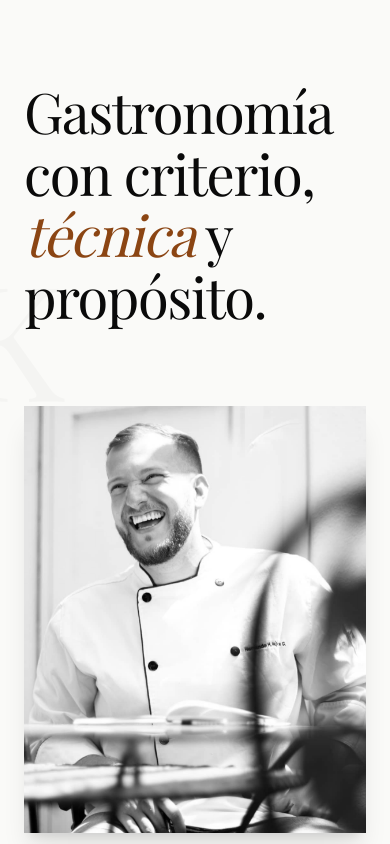
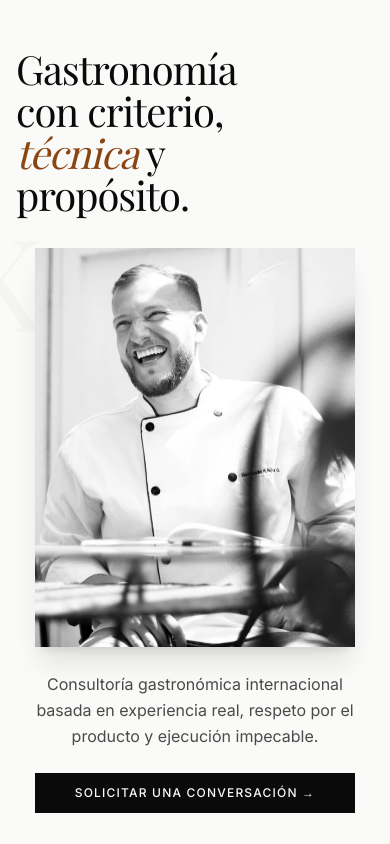
Before and after one commit to alediez2048/Chef-Consulting, a React (Vite) app: page / in a window 390 px wide. Shown: the top 844 px of the page. Built offline with nearby package versions, Linux system fonts and the light colour scheme; a web font is replaced by a local one.

Commit message:
Fix Hero typography breaking and improve responsiveness

```diff
--- a/src/components/Hero.jsx
+++ b/src/components/Hero.jsx
@@ -4,15 +4,15 @@ import bioImage from '../assets/bio-pic-image.png'
 
 function Hero() {
     return (
-        <section className="min-h-screen flex items-center px-6 md:px-12 lg:px-20 bg-cream relative overflow-hidden pt-20 md:pt-0">
+        <section className="min-h-screen flex items-center px-4 sm:px-6 md:px-12 lg:px-20 py-12 md:py-0 bg-cream relative overflow-hidden">
             {/* Background typography */}
-            <div className="absolute top-1/4 -left-10 md:-left-20 text-[10rem] md:text-[20rem] font-serif text-deep-black opacity-[0.02] leading-none pointer-events-none select-none">
+            <div className="absolute top-1/4 -left-10 md:-left-20 text-[8rem] md:text-[20rem] font-serif text-deep-black opacity-[0.02] leading-none pointer-events-none select-none">
                 K
             </div>
 
             {/* Grid Layout */}
             <motion.div
-                className="max-w-7xl w-full relative z-10 grid md:grid-cols-12 gap-y-12 md:gap-x-16 items-center"
+                className="max-w-7xl w-full mx-auto relative z-10 grid grid-cols-1 md:grid-cols-12 gap-8 md:gap-x-12 lg:gap-x-16 items-center"
                 initial={{ opacity: 0 }}
                 animate={{ opacity: 1 }}
                 transition={{ duration: 1, ease: [0.22, 1, 0.36, 1] }}
@@ -20,12 +20,12 @@ function Hero() {
                 {/* Left Column: Headline */}
                 <div className="md:col-span-7 relative z-20">
                     <motion.h1
-                        className="text-[3.5rem] md:text-[clamp(3rem,9vw,11rem)] font-serif text-deep-black leading-[1.1] md:leading-[0.9] mb-8 md:mb-0 tracking-tight break-words"
+                        className="text-[clamp(2.5rem,8vw,11rem)] font-serif text-deep-black leading-[1.05] md:leading-[0.9] tracking-tight"
                         initial={{ opacity: 0, x: -50 }}
                         animate={{ opacity: 1, x: 0 }}
                         transition={{ duration: 0.8, delay: 0.2 }}
                     >
-                        Gastronomía<br />
+                        <span className="whitespace-nowrap">Gastronomía</span><br />
                         con criterio,<br />
                         <span className="italic text-burnt-sienna">técnica</span> y<br />
                         propósito.
@@ -33,10 +33,10 @@ function Hero() {
                 </div>
 
                 {/* Right Column: Bio Image + Content */}
-                <div className="md:col-span-5 flex flex-col items-start md:items-end md:text-right relative">
+                <div className="md:col-span-5 flex flex-col items-center md:items-end md:text-right">
                     {/* Bio Image */}
                     <motion.div
-                        className="w-full max-w-sm md:max-w-md mb-8 md:mb-12 relative grayscale hover:grayscale-0 transition-all duration-700"
+                        className="w-full max-w-xs sm:max-w-sm md:max-w-md mb-6 md:mb-10 relative grayscale hover:grayscale-0 transition-all duration-700"
                         initial={{ opacity: 0, scale: 0.95 }}
                         animate={{ opacity: 1, scale: 1 }}
                         transition={{ duration: 1, delay: 0.4 }}
@@ -51,17 +51,17 @@ function Hero() {
 
                     {/* Subtitle & CTA */}
                     <motion.div
-                        className="max-w-sm"
+                        className="w-full max-w-xs sm:max-w-sm text-center md:text-right"
                         initial={{ opacity: 0, y: 30 }}
                         animate={{ opacity: 1, y: 0 }}
                         transition={{ duration: 0.8, delay: 0.6 }}
                     >
-                        <p className="text-lg md:text-xl text-warm-gray leading-relaxed mb-8">
+                        <p className="text-base sm:text-lg md:text-xl text-warm-gray leading-relaxed mb-6 md:mb-8">
                             Consultoría gastronómica internacional basada en experiencia real, respeto por el producto y ejecución impecable.
                         </p>
 
                         <motion.button
-                            className="bg-deep-black text-cream px-8 md:px-10 py-3 md:py-4 text-xs md:text-sm tracking-widest uppercase font-medium w-full md:w-auto"
+                            className="bg-deep-black text-cream px-6 sm:px-8 md:px-10 py-3 md:py-4 text-xs md:text-sm tracking-widest uppercase font-medium w-full sm:w-auto"
                             whileHover={{ x: 10 }}
                             transition={{ duration: 0.2 }}
                         >
```
